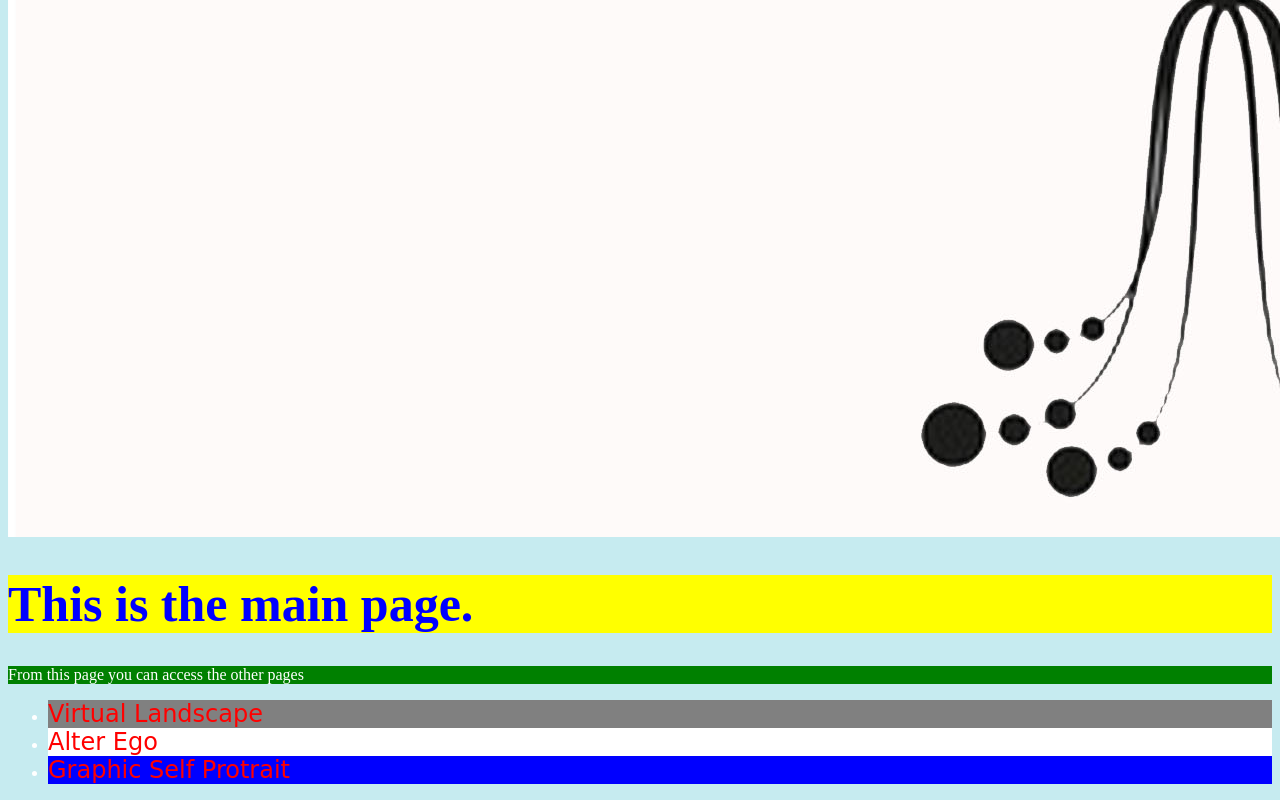
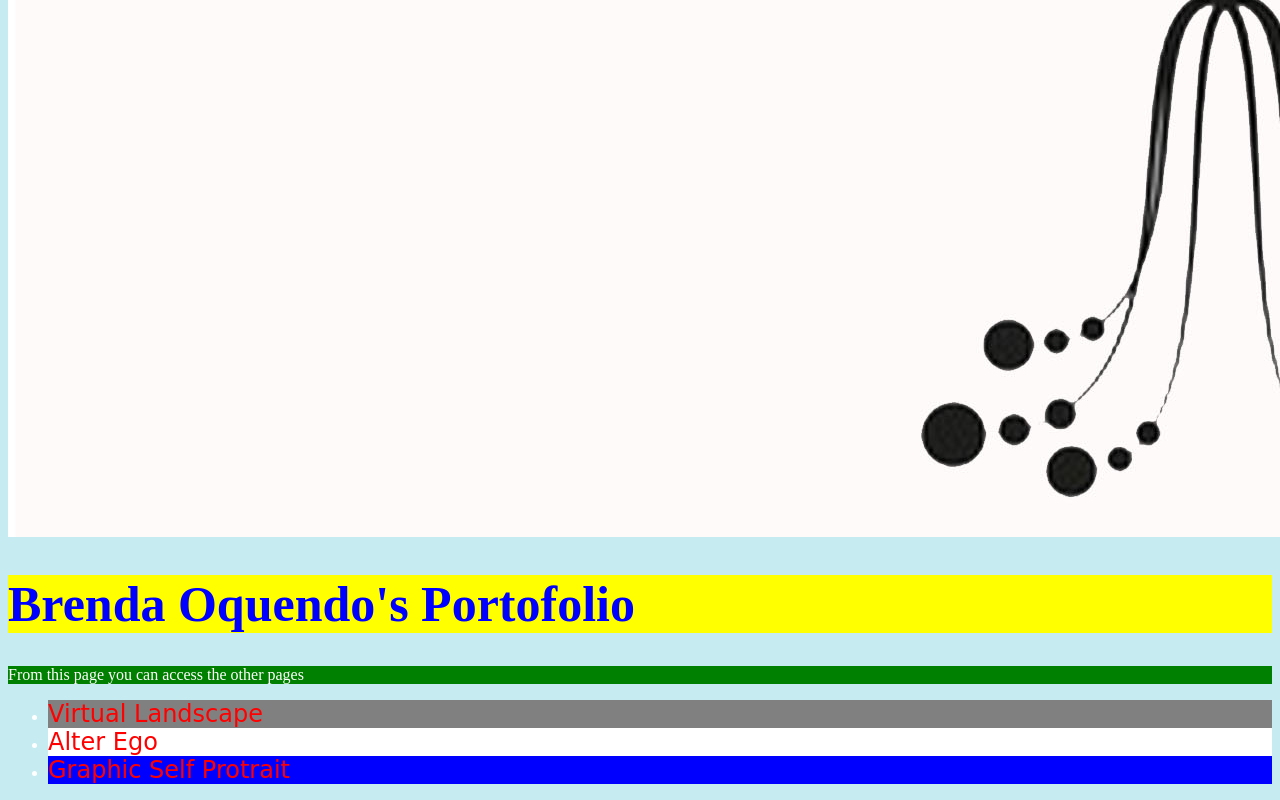
Before and after one commit to brendaoquendo/boquendo.github.io, a plain HTML site: page index.html in a window 1280 px wide. Shown: the part 2471-3271 px from the top of the page. Drawn offline with Linux system fonts and the light colour scheme; a web font is replaced by a local one.

Commit message:
Update index.html

```diff
--- a/index.html
+++ b/index.html
@@ -68,7 +68,7 @@
 
     <div style="background-color:yellow">
 
-    <h1>This is the main page.</h1>
+    <h1>Brenda Oquendo's Portofolio</h1>
 
     </div>
 
```
